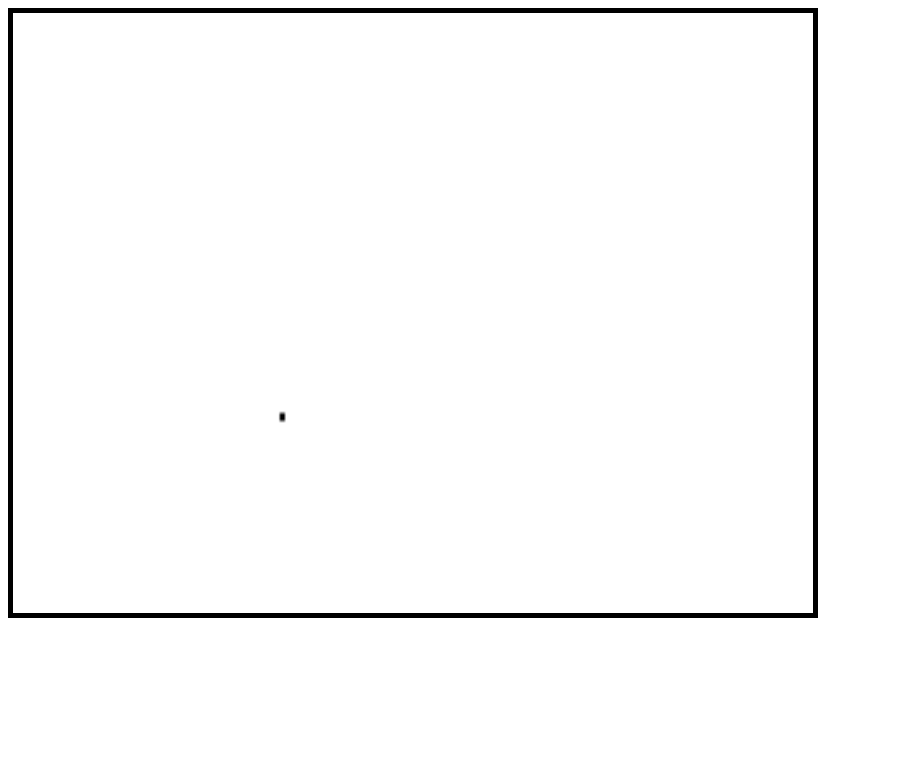
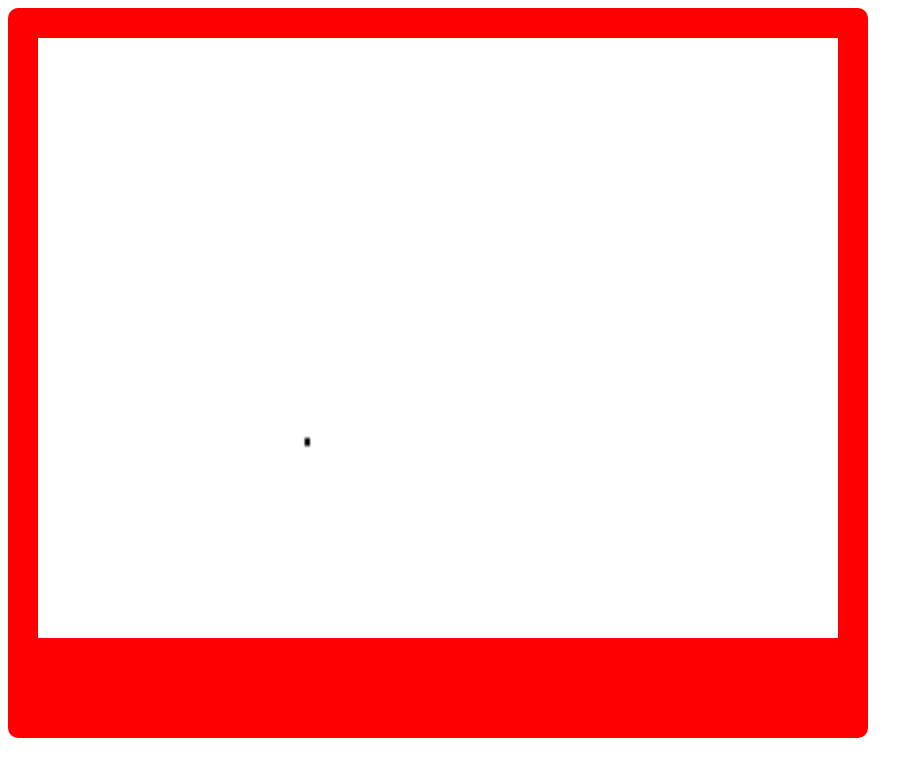
Before and after one commit to rcarterjr/canvas-sketch, a website: page index.html in a window 1280 px wide. Shown: the whole page, without its empty margins (0-923 px from the left). Drawn offline with Linux system fonts and the light colour scheme.

Commit message:
Red border

```diff
--- a/index.css
+++ b/index.css
@@ -0,0 +1,5 @@
+canvas {
+  border: solid 30px red;
+  border-bottom: solid 100px red;
+  border-radius: 10px;
+}
--- a/index.html
+++ b/index.html
@@ -9,6 +9,7 @@
       }
     </style>
     <script src="./app.js"></script>
+    <link rel="stylesheet" href="index.css" />
   </head>
   <body>
     <canvas id="canvas"></canvas>
```
